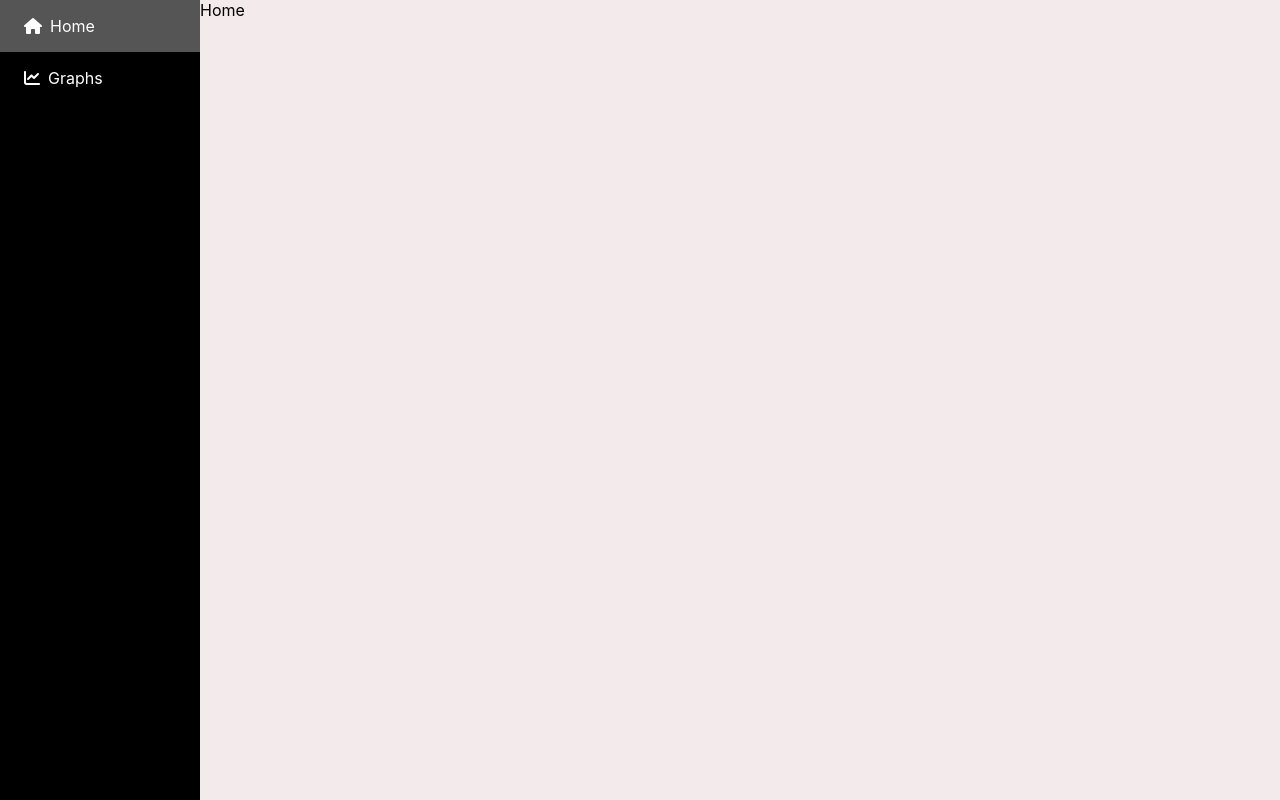
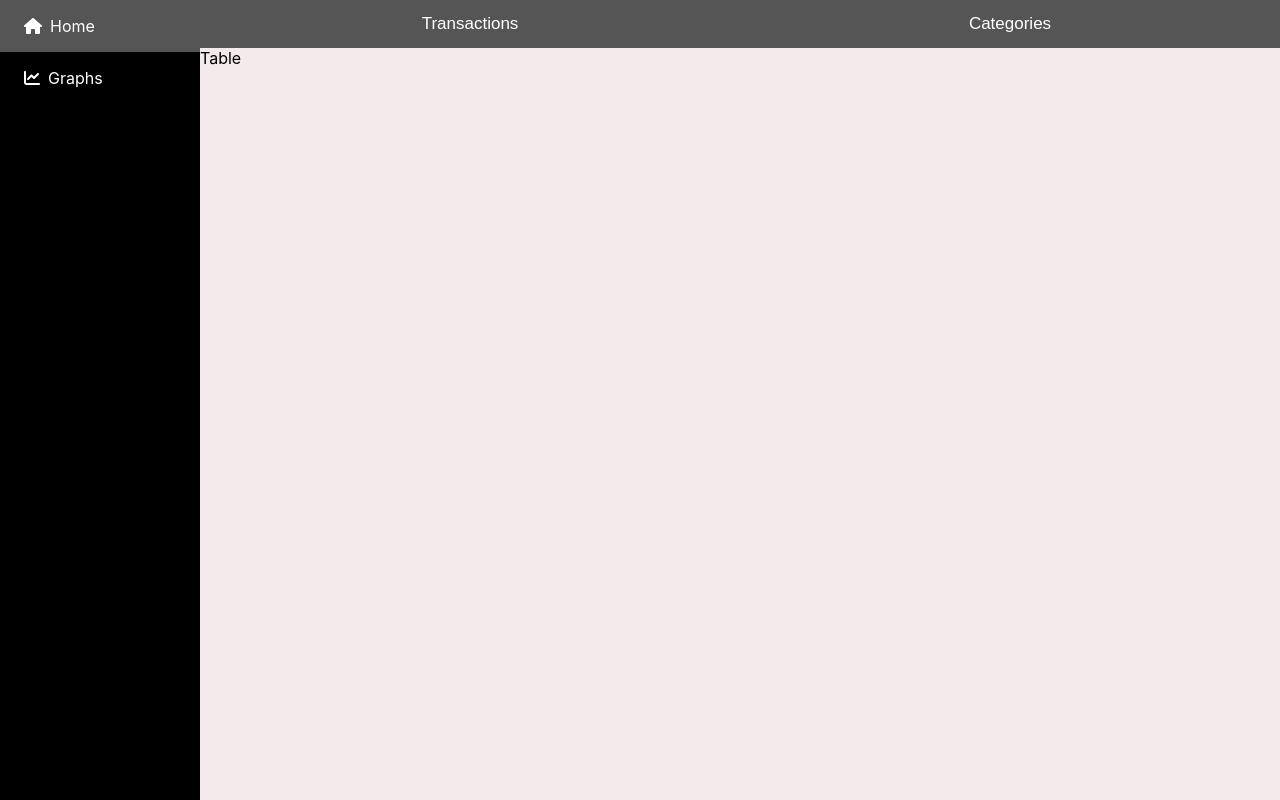
Before and after one commit to datasapiens/expense-app, a React (Create React App) app in the folder expense-app/: page / in a window 1280 px wide. Built offline with nearby package versions, Linux system fonts and the light colour scheme.

Commit message:
refactor: add tab and table
add components to the home page

```diff
--- /dev/null
+++ b/expense-app/src/components/HomeTab.tsx
@@ -0,0 +1,14 @@
+import React from "react";
+import "./tab.scss";
+const HomeTab = () => {
+  return (
+    <div className="tab">
+      <button className="tablink" id="defaultOpen">
+        Transactions
+      </button>
+      <button className="tablink">Categories</button>
+    </div>
+  );
+};
+
+export default HomeTab;
--- /dev/null
+++ b/expense-app/src/components/Table.tsx
@@ -0,0 +1,9 @@
+import React from 'react'
+
+const Table = () => {
+  return (
+    <div>Table</div>
+  )
+}
+
+export default Table
--- /dev/null
+++ b/expense-app/src/components/tab.scss
@@ -0,0 +1,16 @@
+@import './../styles/index.scss';
+
+.tablink {
+    background-color: #555;
+    color: white;
+    float: left;
+    border: none;
+    outline: none;
+    cursor: pointer;
+    padding: 14px 16px;
+    font-size: 17px;
+    width: 50%;
+  }
+  .tablink:hover {
+    background-color: #777;
+  }
--- a/expense-app/src/pages/home/Home.scss
+++ b/expense-app/src/pages/home/Home.scss
@@ -5,3 +5,8 @@
     background: rgb(243, 235, 235);
     height: 100vh;
 }
+.wrapper {
+    position: relative;
+    display: block;
+
+}
--- a/expense-app/src/pages/home/Home.tsx
+++ b/expense-app/src/pages/home/Home.tsx
@@ -1,9 +1,16 @@
 import React from 'react'
+import HomeTab from '../../components/HomeTab';
+import Table from '../../components/Table';
 import './Home.scss';
 
 const Home = () => {
   return (
-    <div className='home'>Home</div>
+    <div className='home'>
+        <div className="wrapper">
+            <HomeTab/>
+            <Table  />
+        </div>
+    </div>
   )
 }
 
```
